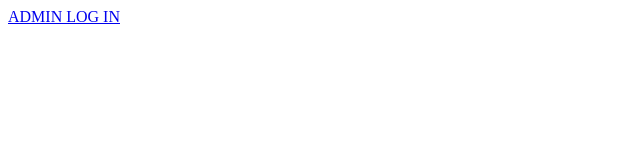
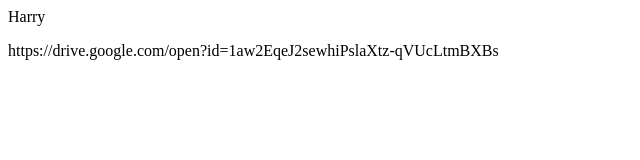
Before and after one commit to safalbk/site, a plain HTML site: page index.html in a window 1280 px wide. Shown: the whole page, without its empty margins (0-640 px from the left). Drawn offline with Linux system fonts and the light colour scheme.

Commit message:
Update index.html

```diff
--- a/index.html
+++ b/index.html
@@ -1,11 +1,18 @@
 <html>
     <head>
-
-
+        <title>askyb - Load JSON File Locally by Javascript Without JQuery</title>
+        <script type="text/javascript" src="data.json"></script>
+        <script type="text/javascript">
+		function load() {
+	var mydata = JSON.parse(data);
+	alert(mydata[0].name);
+	alert(mydata[0].age);
+	document.getElementById("myP").innerHTML = mydata[0].name;
+}
+		</script>
     </head>
-    <body>
-        <ul></ul>
-        <p><a href="a.html">ADMIN LOG IN</a></p>
-
+    <body onload="load()">
+	<p id="myP">hellooo</p>
+	https://drive.google.com/open?id=1aw2EqeJ2sewhiPslaXtz-qVUcLtmBXBs
     </body>
 </html>
```
